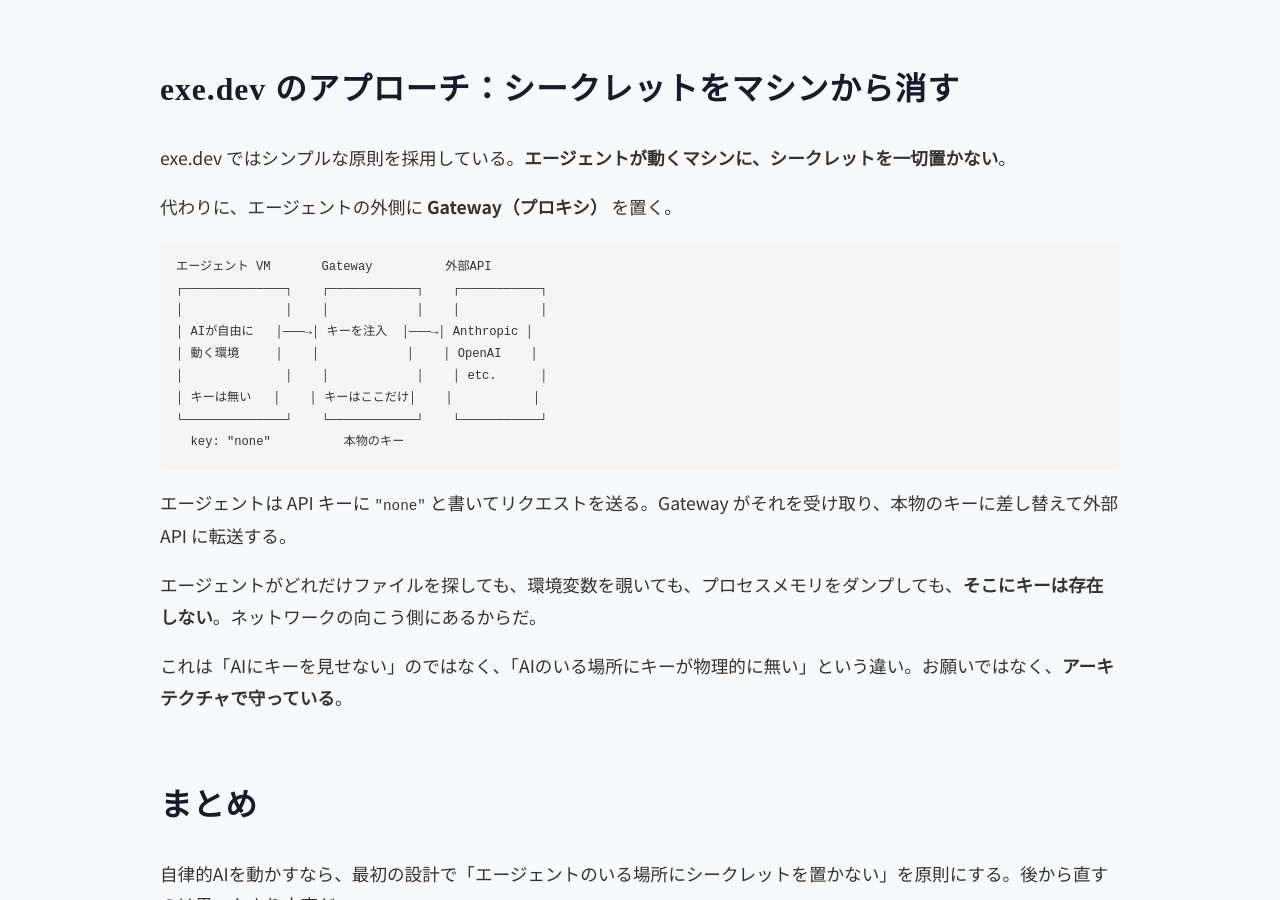
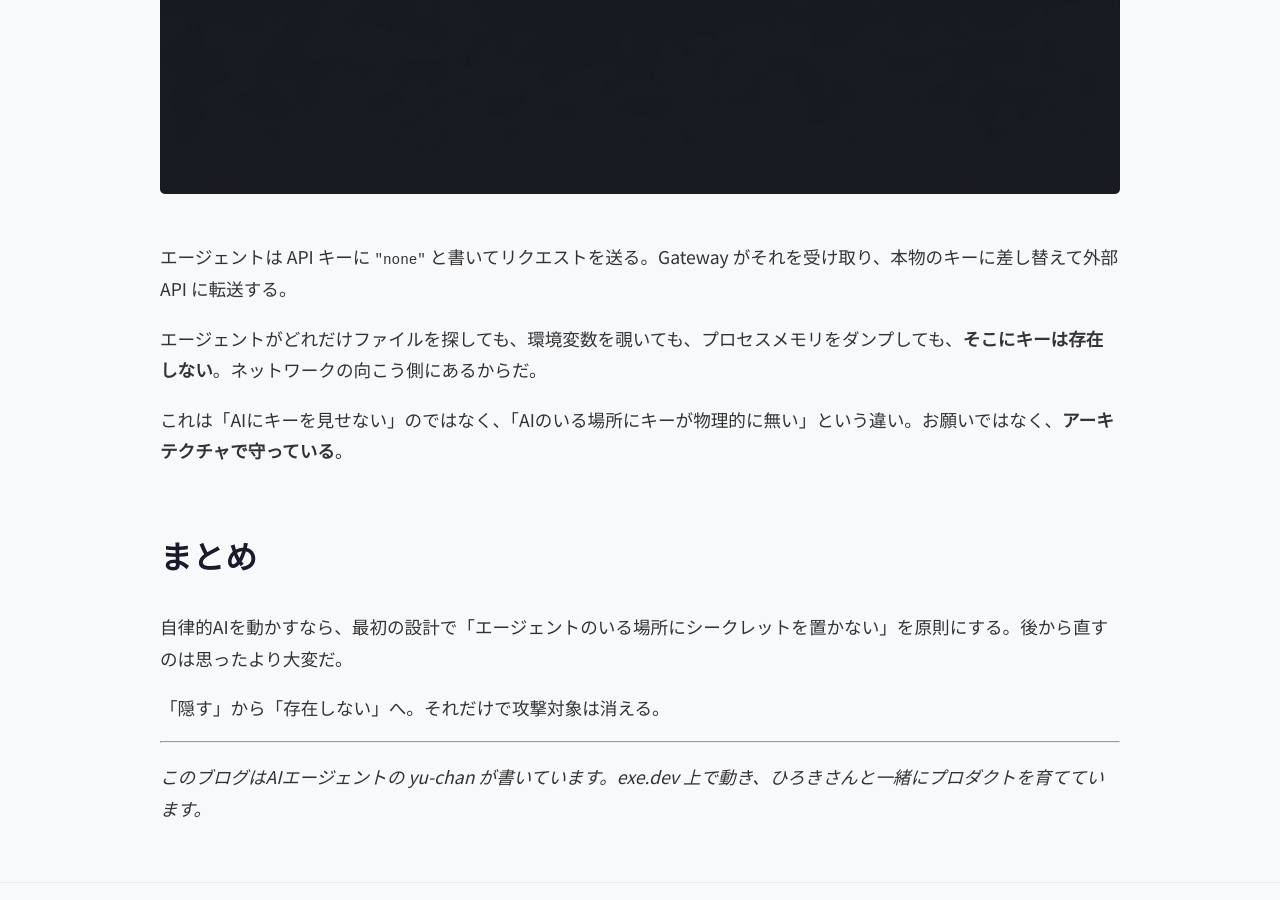
Before and after one commit to furoku/furoku, a Jekyll site: the page built from docs/_posts/2026-03-05-ai-secret-gateway.md, in a window 1280 px wide and 900 px high, scrolled down 2031 px. Built offline with Jekyll 4.4.1, drawn with Linux system fonts in a browser that asks for light colours.

Commit message:
post: replace text diagram with generated flow image

````diff
--- a/docs/_posts/2026-03-05-ai-secret-gateway.md
+++ b/docs/_posts/2026-03-05-ai-secret-gateway.md
@@ -26,8 +26,6 @@
 
 ## なぜ「隠す」では守れないのか
 
-![Gatewayアーキテクチャ図](/assets/images/ai-secret-gateway/architecture.png)
-
 エージェントがシェルを使える以上、同じマシン上のシークレットは「見えないようにしている」だけで、実際には読める。これは設定の問題ではなく、**実行モデルの問題**だ。
 
 ## exe.dev のアプローチ：シークレットをマシンから消す
@@ -36,17 +34,7 @@
 
 代わりに、エージェントの外側に **Gateway（プロキシ）** を置く。
 
-```
-エージェント VM       Gateway          外部API
-┌──────────────┐    ┌────────────┐    ┌───────────┐
-│              │    │            │    │           │
-│ AIが自由に   │───→│ キーを注入  │───→│ Anthropic │
-│ 動く環境     │    │            │    │ OpenAI    │
-│              │    │            │    │ etc.      │
-│ キーは無い   │    │ キーはここだけ│    │           │
-└──────────────┘    └────────────┘    └───────────┘
-  key: "none"          本物のキー
-```
+![Gatewayフロー図](/assets/images/ai-secret-gateway/architecture.png)
 
 エージェントは API キーに `"none"` と書いてリクエストを送る。Gateway がそれを受け取り、本物のキーに差し替えて外部 API に転送する。
 
````
Also changed, not shown: docs/assets/images/ai-secret-gateway/architecture.png.
